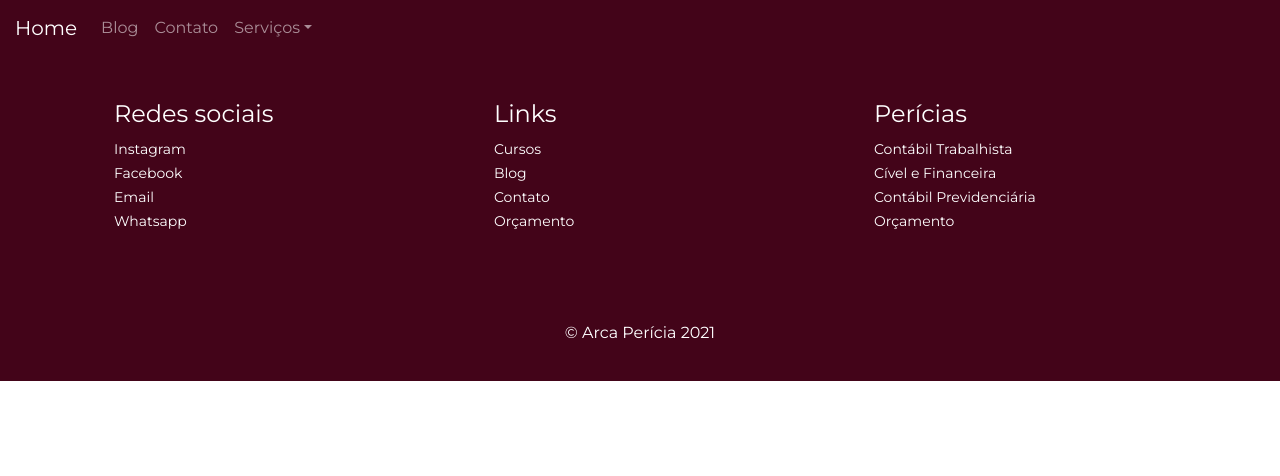
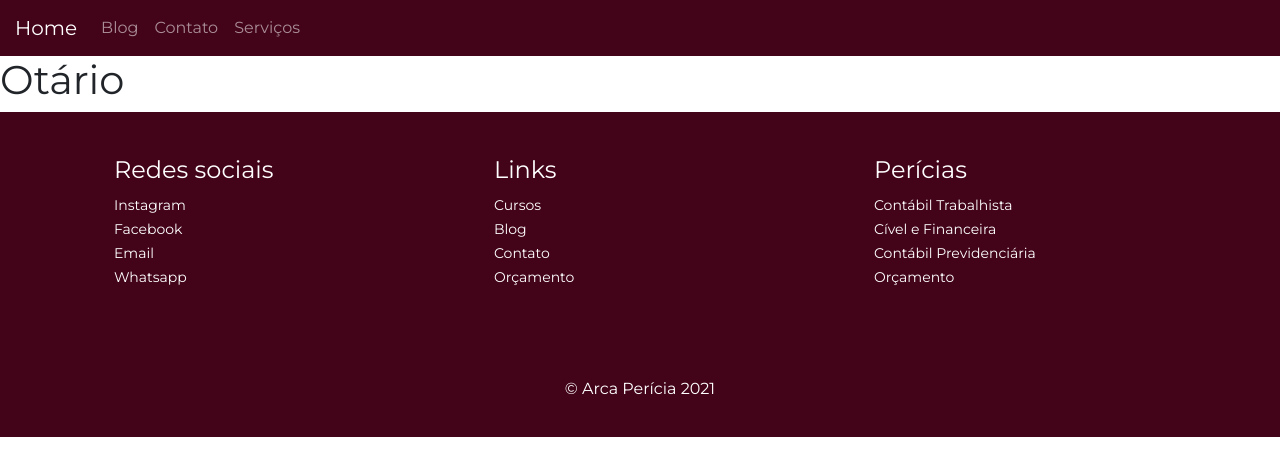
Before and after one commit to IsaqueFranklin/Institutional-website-blog, a React (Create React App) app: page /contato in a window 1280 px wide. Shown: the top 476 px of the page. Built offline with nearby package versions, Linux system fonts and the light colour scheme; no server answers.

Commit message:
finished home page

```diff
--- a/src/App.js
+++ b/src/App.js
@@ -15,6 +15,8 @@ import Blog from './components/Blog'
 import UpdatePost from './components/UpdatePost'
 import ReadPost from './components/ReadPost'
 import Footer from './components/Footer'
+import Orçamento from './components/Orçamento'
+import Contato from './components/Contato'
 
 
 function App() {
@@ -33,6 +35,8 @@ function App() {
             <Route path='/forgot' component={ForgotPassword} />
             <Route path='/create' component={CreatePost} />
             <Route path='/blog' component={Blog} />
+            <Route path='/contato' component={Contato} />
+            <Route path='/orçamento' component={Orçamento} />
             <Route path='/update/:postId' component={UpdatePost} />
             <Route path='/post/:postId' component={ReadPost} />
             <PrivateRoute path='/painel' component={Painel} />
--- a/src/components/Contato.js
+++ b/src/components/Contato.js
@@ -3,7 +3,7 @@ import React from 'react'
 function Contato() {
     return (
         <div>
-
+            <h1>Otário</h1>
         </div>
     )
 }
--- a/src/components/Footer.js
+++ b/src/components/Footer.js
@@ -10,30 +10,30 @@ function Footer() {
                 <Col sm>
                     <ul>
                         <h4>Redes sociais</h4>
-                        <li><small>Instagram</small></li>
-                        <li><small>Facebook</small></li>
-                        <li><small>Email</small></li>
-                        <li><small>Whatsapp</small></li>
+                        <li><small><a href="">Instagram</a></small></li>
+                        <li><small><a href="">Facebook</a></small></li>
+                        <li><small><a href="">Email</a></small></li>
+                        <li><small><a href="">Whatsapp</a></small></li>
                         <br></br>
                     </ul>
                 </Col>
                 <Col sm>
                     <ul>
                         <h4>Links</h4>
-                        <li><small>Cursos</small></li>
-                        <li><small>Blog</small></li>
-                        <li><small>Contato</small></li>
-                        <li><small>Orçamento</small></li>
+                        <li><small><a href="">Cursos</a></small></li>
+                        <li><small><a href="/blog">Blog</a></small></li>
+                        <li><small><a href="/contato">Contato</a></small></li>
+                        <li><small><a href="/orçamento">Orçamento</a></small></li>
                         <br></br>
                     </ul>
                 </Col>
                 <Col sm>
                     <ul>
                         <h4>Perícias</h4>
-                        <li><small>Contábil Trabalhista</small></li>
-                        <li><small>Cível e Financeira</small></li>
-                        <li><small>Contábil Previdenciária</small></li>
-                        <li><small>Orçamento</small></li>
+                        <li><small><a href="/serviços">Contábil Trabalhista</a></small></li>
+                        <li><small><a href="/serviços">Cível e Financeira</a></small></li>
+                        <li><small><a href="/serviços">Contábil Previdenciária</a></small></li>
+                        <li><small><a href="/orçamento">Orçamento</a></small></li>
                         <br></br>
                     </ul>
                 </Col>
--- a/src/components/Header.js
+++ b/src/components/Header.js
@@ -16,13 +16,7 @@ function Header() {
                 <Nav className="mr-auto">
                     <Nav.Link href="/blog">Blog</Nav.Link>
                     <Nav.Link href="/contato">Contato</Nav.Link>
-                    <NavDropdown title="Serviços" id="collasible-nav-dropdown">
-                        <NavDropdown.Item href="">Action</NavDropdown.Item>
-                        <NavDropdown.Item href="">Another action</NavDropdown.Item>
-                        <NavDropdown.Item href="">Something</NavDropdown.Item>
-                        <NavDropdown.Divider />
-                        <NavDropdown.Item href="">Separated link</NavDropdown.Item>
-                    </NavDropdown>
+                    <Nav.Link href="/serviços">Serviços</Nav.Link>
                     {user && (
                         <>
                         <NavDropdown title={user.displayName} id="collasible-nav-dropdown">
--- a/src/styles/style.css
+++ b/src/styles/style.css
@@ -111,7 +111,7 @@ button:hover {
 a {
     cursor: pointer;
     text-decoration: none;
-    color: #091116;
+    color: #fff;
 }
 
 a:hover{
```
